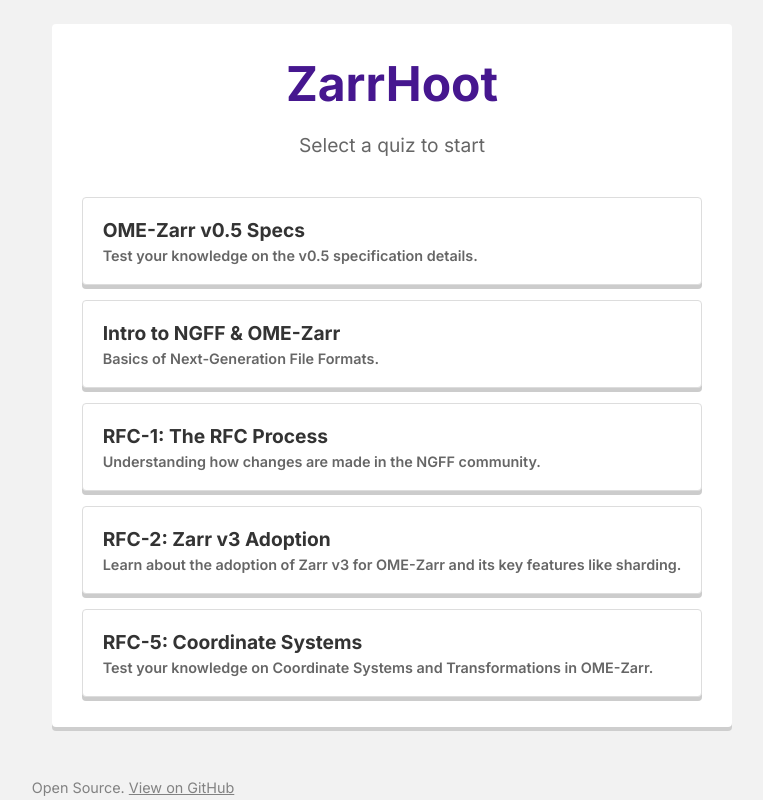
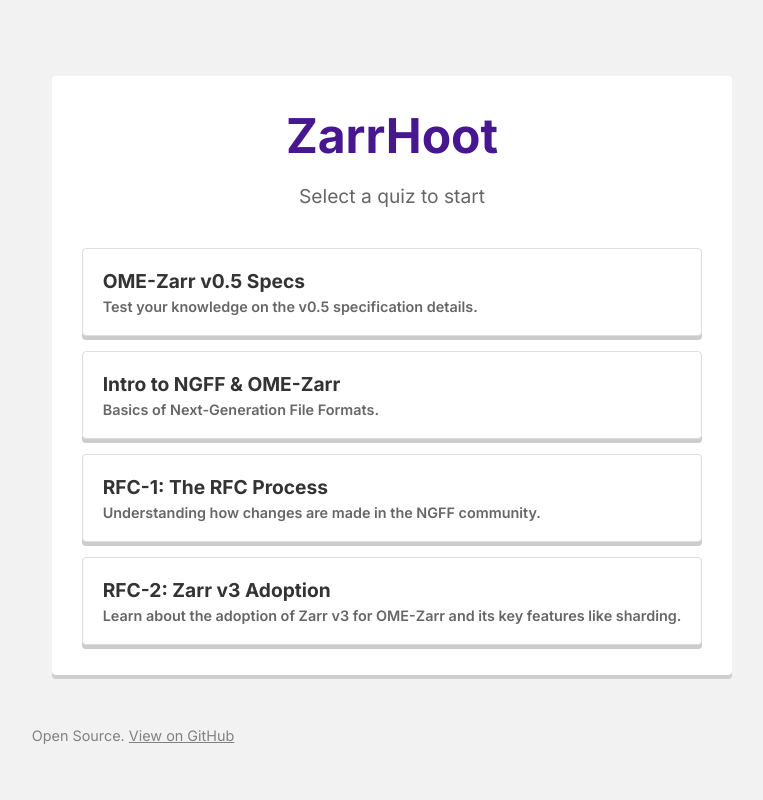
Before and after one commit to lubianat/zarrhoot, a Svelte app: page / in a window 1280 px wide. Shown: the whole page, without its empty margins (248-1011 px from the left). Built offline with nearby package versions, Linux system fonts and the light colour scheme.

Commit message:
Remove rfc5_coords from index as it gets reviewed

```diff
--- a/public/rfc5_coords.yaml
+++ b/public/rfc5_coords.yaml
@@ -1,4 +1,4 @@
-title: "RFC-5: Coordinate Systems"
+title: "(in-progress) RFC-5: Coordinate Systems"
 description: "Test your knowledge on Coordinate Systems and Transformations in OME-Zarr."
 questions:
   - question: "What is the primary goal of RFC-5 in OME-Zarr?"
@@ -50,7 +50,7 @@ questions:
     answers:
       - "Maps input coordinates to output coordinates without modification"
       - "Inverts the axes"
-      - "Scales the image by 100%"
+      - "Scales the image by 1000%"
       - "Removes all metadata"
     time_limit: 20
     correct_answer: "1"
--- a/src/App.svelte
+++ b/src/App.svelte
@@ -8,7 +8,7 @@
     "ngff_intro.yaml",
     "rfc1_process.yaml",
     "rfc2_zarr_v3.yaml",
-    "rfc5_coords.yaml",
+    //  "rfc5_coords.yaml",
   ];
 
   let quizzes = [];
```
